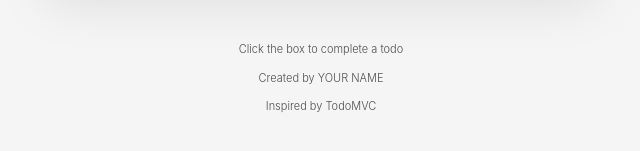
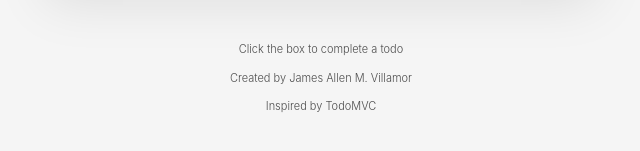
Before and after one commit to al-jayy/csit340-todomvc, a React (Vite) app: page / in a window 1280 px wide. Shown: the part 407-558 px from the top of the page, without its empty margins (319-959 px from the left). Built offline with nearby package versions, Linux system fonts and the light colour scheme.

Commit message:
chore: replace YOUR NAME with James Allen M. Villamor

```diff
--- a/src/App.jsx
+++ b/src/App.jsx
@@ -5,7 +5,7 @@ function App() {
   return (
     <div className="min-h-screen bg-[#f5f5f5] py-8 font-light text-[#111]">
       <Todos />
-      <Info name="YOUR NAME" />
+      <Info name="James Allen M. Villamor" />
     </div>
   )
 }
```
